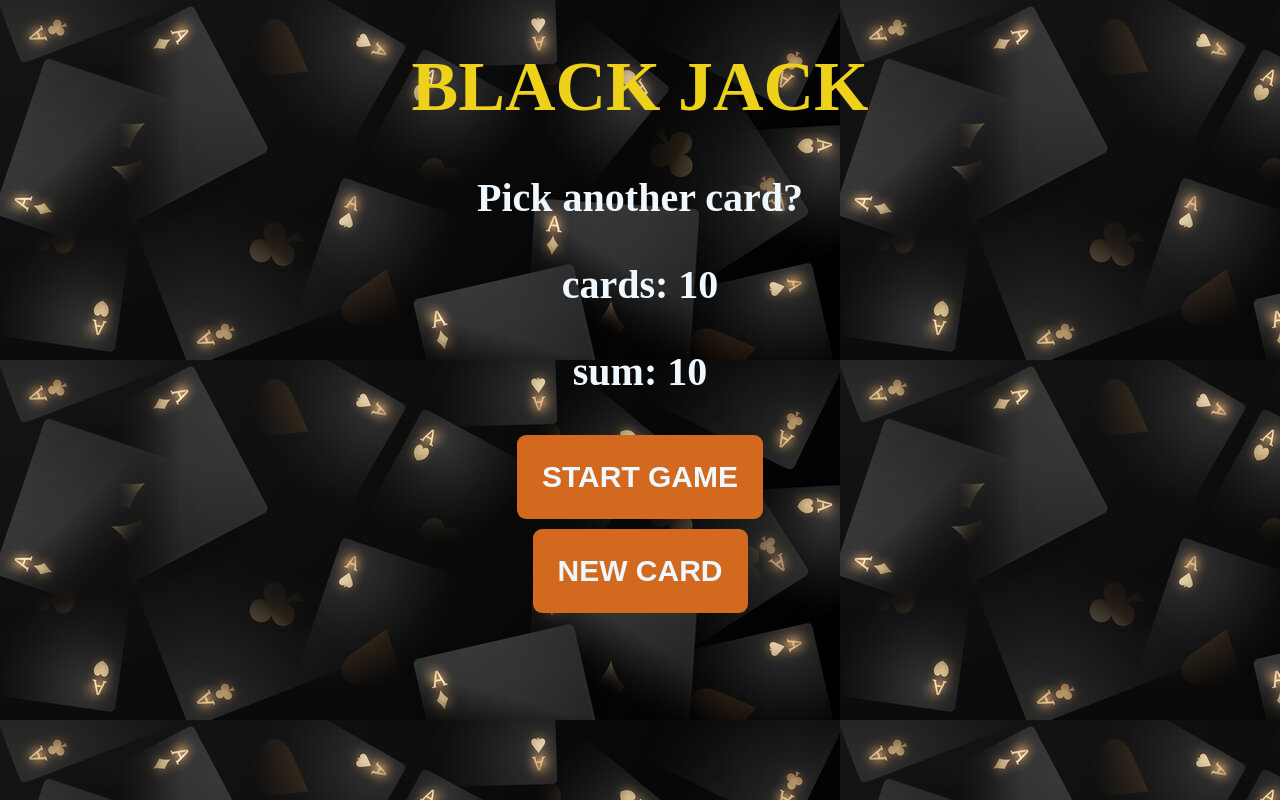
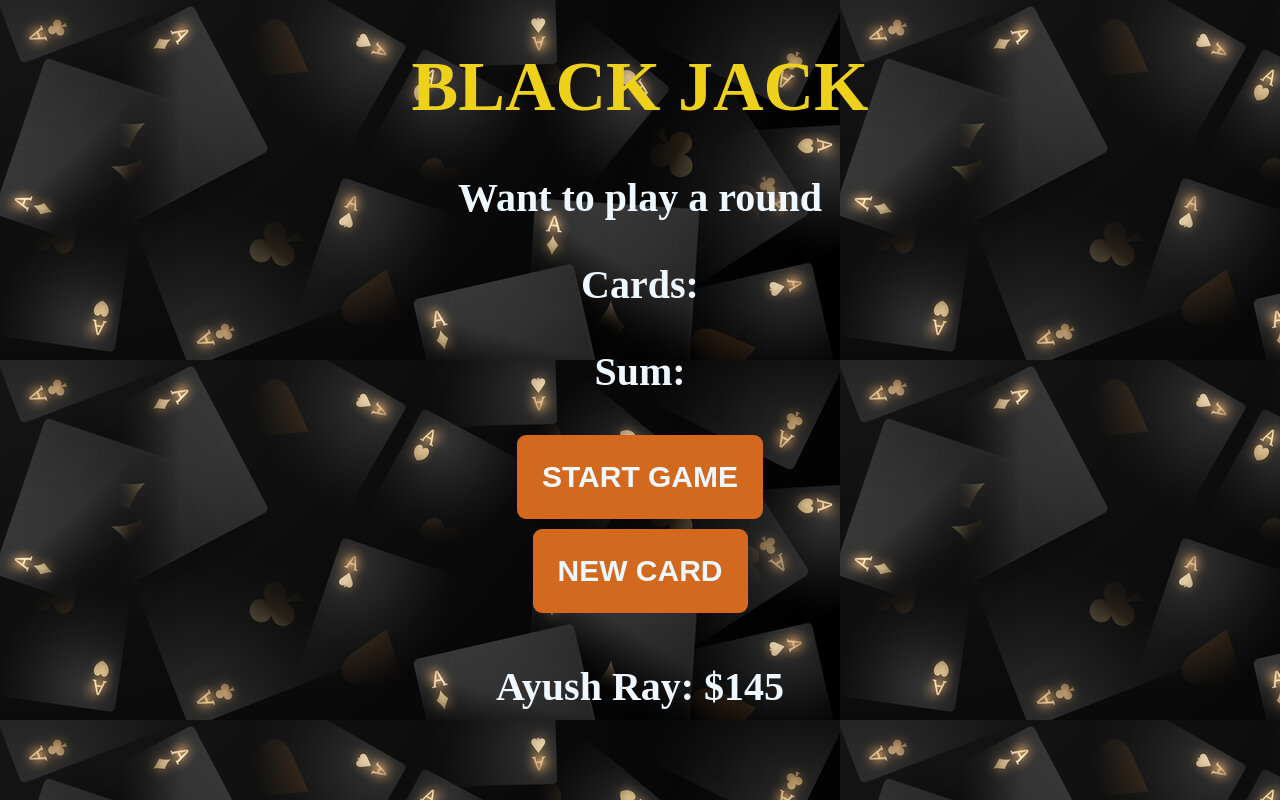
Before and after one commit to AyushRay06/Black-jack, a plain HTML site: page index.html in a window 1280 px wide. Both pictures are taken after a click on the button "NEW CARD". Drawn offline with Linux system fonts and the light colour scheme.

Commit message:
Adding Player-info FEAT

```diff
--- a/index.html
+++ b/index.html
@@ -13,6 +13,7 @@
     <p id="sum-el">Sum:</p>
     <button id="start-btn" onclick="startGame();">START GAME</button><br>
     <button id="new-card-btn" onclick="newCard();">NEW CARD</button>
+    <p id="player-el"></p>
     <script src="index.js"></script>
 </body>
 </html>
--- a/index.js
+++ b/index.js
@@ -8,6 +8,15 @@ let messageEl = document.getElementById("message-el")
 let sumEl = document.getElementById("sum-el")
 let cardsEl = document.getElementById("cards-el")
 
+let player = {
+    name : "Ayush Ray",
+    chip : 145
+}
+
+
+let playerEl = document.getElementById("player-el")
+playerEl.textContent = player.name + ": $" + player.chip
+console.log(playerEl)
 console.log(cards)
 
 //for generating random Card
@@ -51,8 +60,11 @@ function renderGame(){
 }
 
 function newCard(){
-    let card = getRendomCard();
-    sum += card
-    cards.push(card)
-    renderGame();
+    if(isAlive === true && hasBlackJack ===false){
+        let card = getRendomCard();
+        sum += card
+        cards.push(card)
+        renderGame();
+    }
+
 }
```
